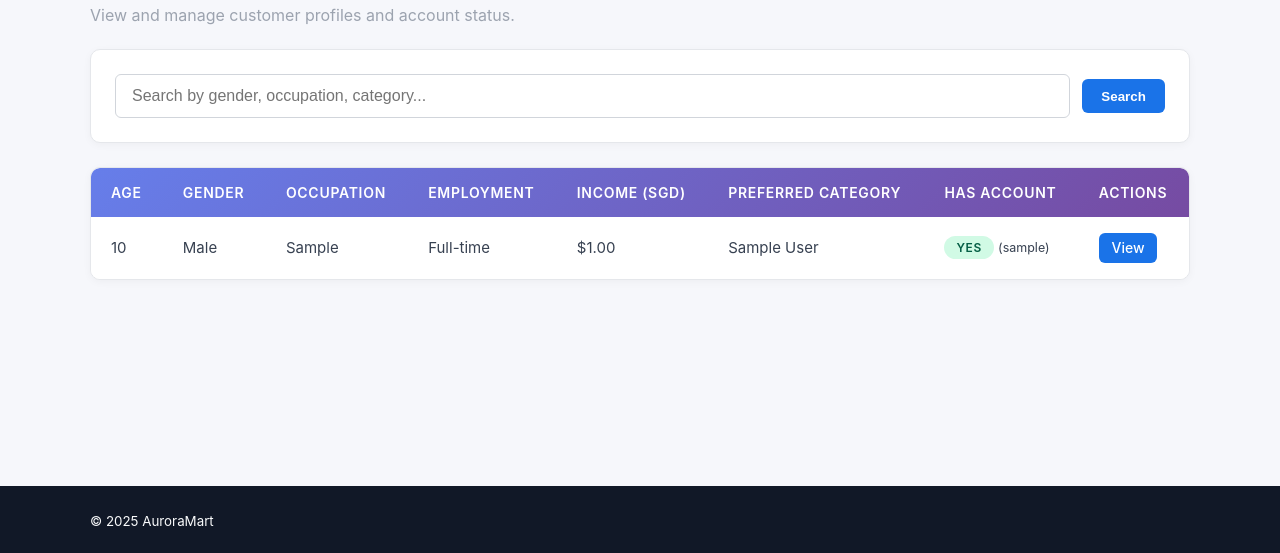
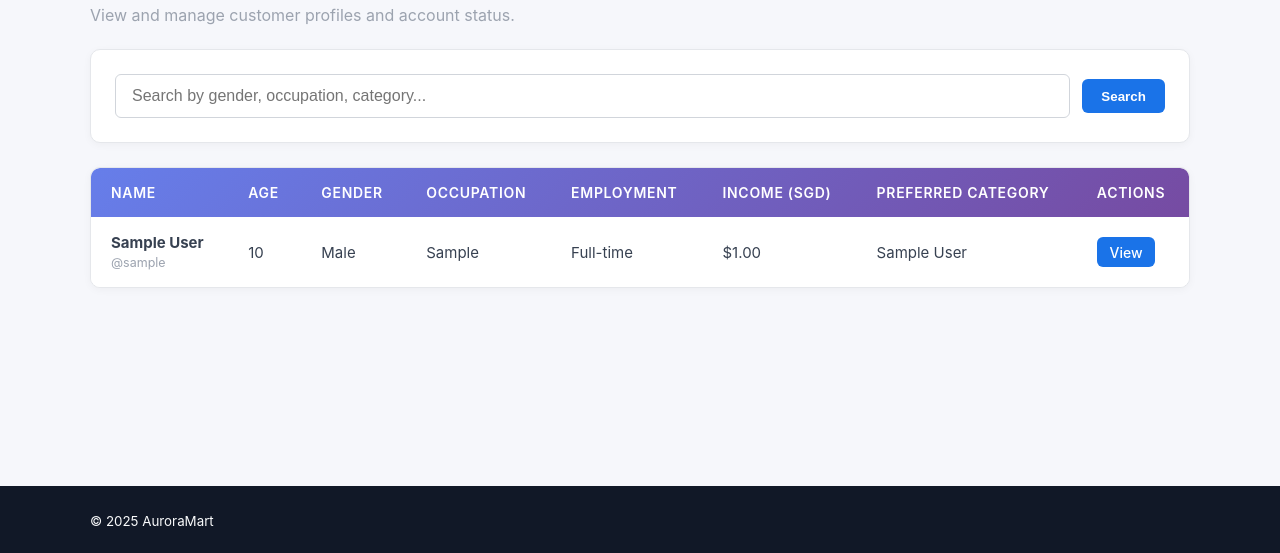
Before and after one commit to Path-yang/IS2108-Pair-Project, a Django app: page /api/customers/staff/list/ in a window 1280 px wide. Shown: the part 155-708 px from the top of the page. Run offline with Django 5.2, Linux system fonts and the light colour scheme; a user stored in the database is signed in; tables that the repository leaves empty hold one stand-in row (values such as "Sample post").

Commit message:
Add customer names to list and detail pages

```diff
--- a/auroramart/templates/staff/customers/customer_list.html
+++ b/auroramart/templates/staff/customers/customer_list.html
@@ -26,33 +26,37 @@
             <table class="data-table">
                 <thead>
                     <tr>
+                        <th>Name</th>
                         <th>Age</th>
                         <th>Gender</th>
                         <th>Occupation</th>
                         <th>Employment</th>
                         <th>Income (SGD)</th>
                         <th>Preferred Category</th>
-                        <th>Has Account</th>
                         <th>Actions</th>
                     </tr>
                 </thead>
                 <tbody>
                     {% for customer in customers %}
                         <tr>
+                            <td>
+                                {% if customer.user %}
+                                    {% if customer.user.first_name or customer.user.last_name %}
+                                        <strong>{{ customer.user.first_name }} {{ customer.user.last_name }}</strong>
+                                    {% else %}
+                                        <strong>{{ customer.user.username }}</strong>
+                                    {% endif %}
+                                    <br><small class="muted">@{{ customer.user.username }}</small>
+                                {% else %}
+                                    <span class="muted">No account</span>
+                                {% endif %}
+                            </td>
                             <td>{{ customer.age }}</td>
                             <td>{{ customer.get_gender_display }}</td>
                             <td>{{ customer.occupation }}</td>
                             <td>{{ customer.get_employment_status_display }}</td>
                             <td>${{ customer.monthly_income_sgd|floatformat:2 }}</td>
                             <td>{{ customer.preferred_category_label|default:"-" }}</td>
-                            <td>
-                                {% if customer.user %}
-                                    <span class="badge badge-success">Yes</span>
-                                    <small>({{ customer.user.username }})</small>
-                                {% else %}
-                                    <span class="badge badge-secondary">No</span>
-                                {% endif %}
-                            </td>
                             <td>
                                 <a href="{% url 'customers:staff_customer_detail' customer.pk %}" class="btn btn-sm btn-primary">View</a>
                             </td>
```
Also changed, not shown: auroramart/templates/staff/customers/customer_detail.html (+14 -1 lines).
